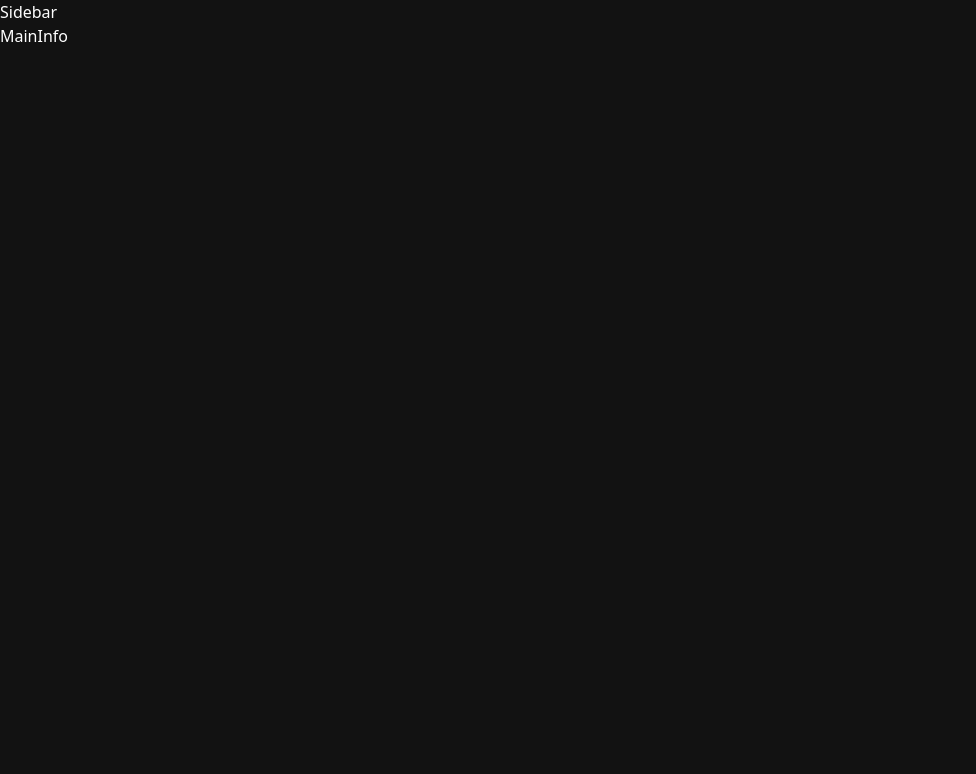
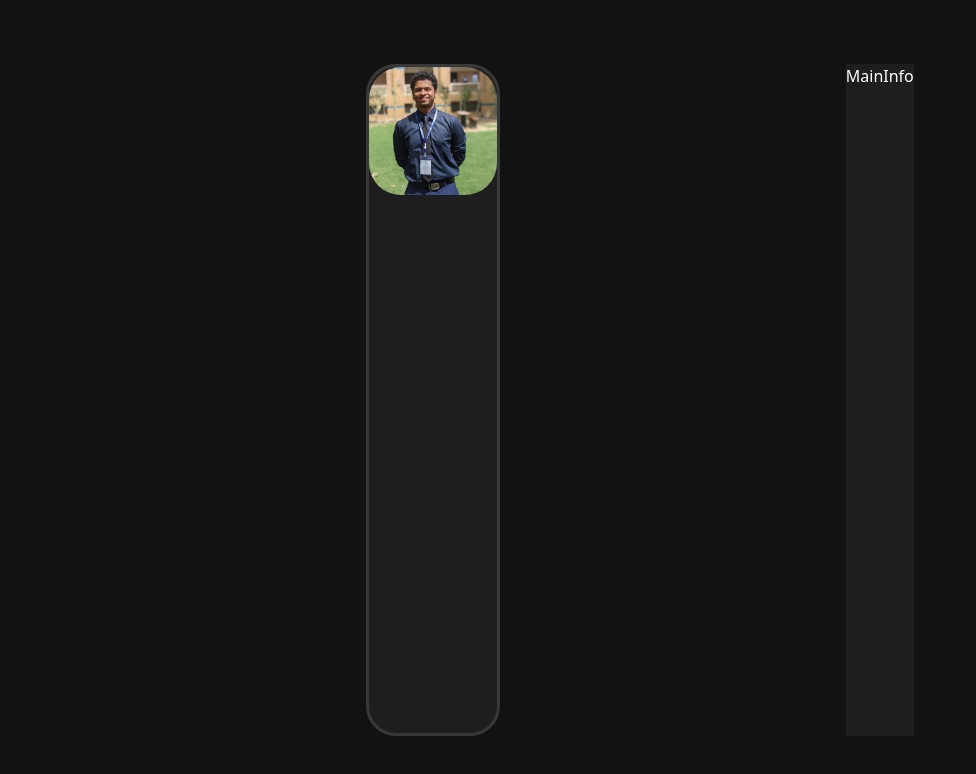
Before and after one commit to thedistortedwajdan/REACT-MyPortfolio, a React (Vite) app: page / in a window 1280 px wide. Shown: the top 774 px of the page, without its empty margins (0-976 px from the left). Built offline with nearby package versions, Linux system fonts and the light colour scheme.

Commit message:
Adding Sidebar Image

```diff
--- a/src/App.jsx
+++ b/src/App.jsx
@@ -4,7 +4,7 @@ import Sidebar from "./components/Sidebar.jsx";
 function App() {
   return (
     <>
-      <div className="m-0 p-0 w-screen h-screen box-border bg-[#121212]">
+      <div className="w-screen p-[5%] h-screen box-border bg-[#121212] flex justify-center gap-[30%] ">
         <Sidebar />
         <MainInfo />
       </div>
--- a/src/components/MainInfo.jsx
+++ b/src/components/MainInfo.jsx
@@ -1,5 +1,5 @@
 import React from "react";
 
 export default function MainInfo() {
-  return <div className="text-white">MainInfo</div>;
+  return <div className="text-white bg-[#1E1E1F]">MainInfo</div>;
 }
--- /dev/null
+++ b/src/components/ProfileImage.jsx
@@ -0,0 +1,8 @@
+import image from "../assets/me.jpeg";
+export default function ProfileImage() {
+  return (
+    <div>
+      <img src={image} alt="My Profile" className="w-32 h-32 rounded-[25%]" />
+    </div>
+  );
+}
--- a/src/components/Sidebar.jsx
+++ b/src/components/Sidebar.jsx
@@ -1,3 +1,9 @@
+import ProfileImage from "./ProfileImage";
+
 export default function Sidebar() {
-  return <div className="text-white">Sidebar</div>;
+  return (
+    <div className="text-white bg-[#1E1E1F] rounded-[30px] border-[#383838] border-3 flex flex-col items-center">
+      <ProfileImage />
+    </div>
+  );
 }
```
Also changed, not shown: src/assets/me.jpeg (added).
